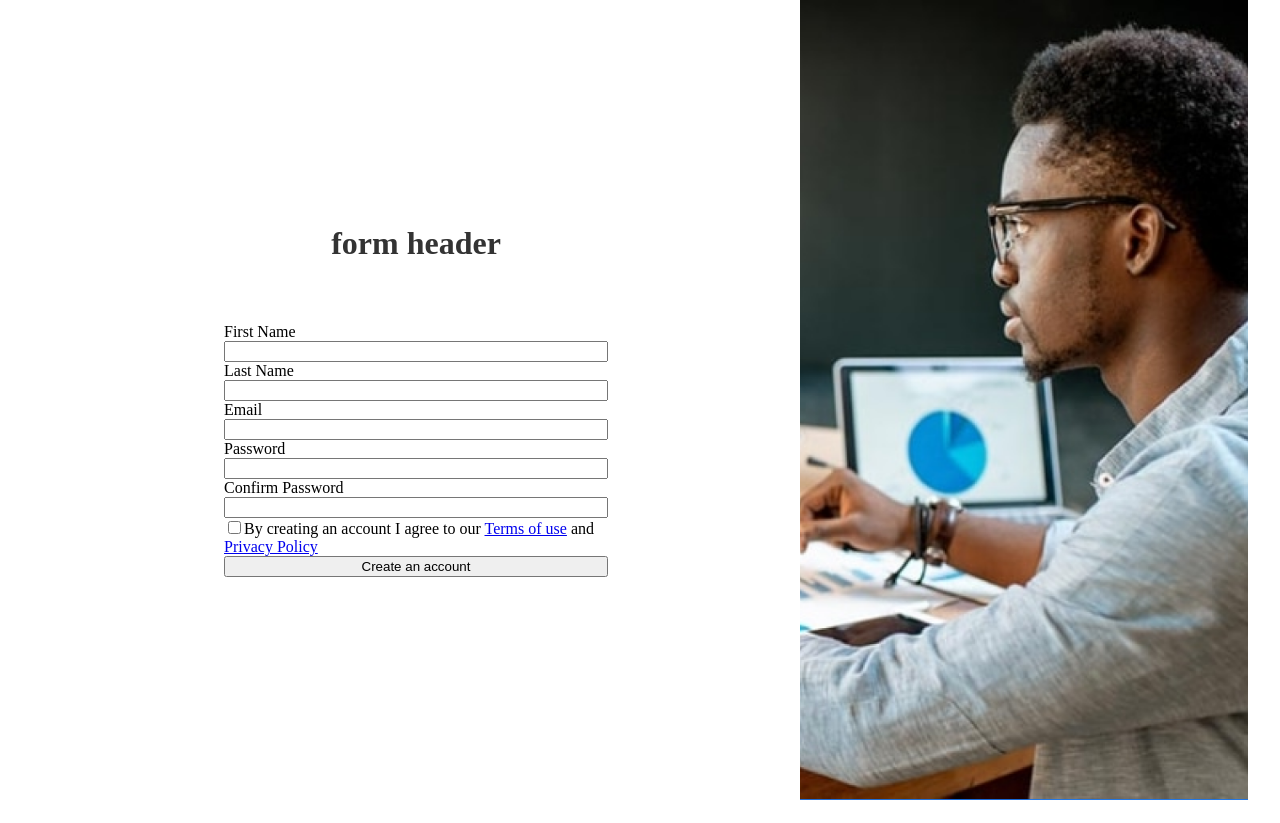
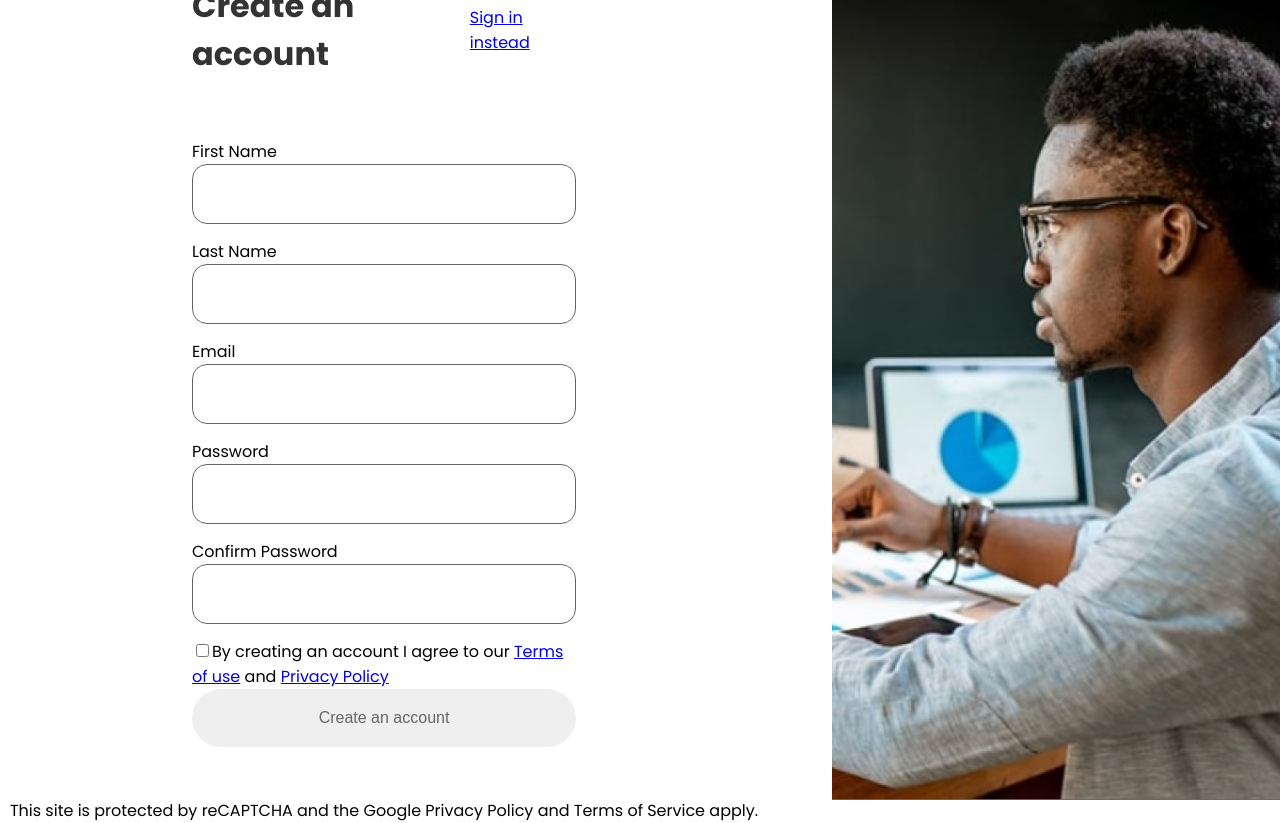
Before and after one commit to annuu1/meeting-scheduler, a React (Vite) app in the folder frontend/: page /signup in a window 1280 px wide. Built offline with nearby package versions, Linux system fonts and the light colour scheme.

Commit message:
updated  the font family

```diff
--- a/frontend/index.html
+++ b/frontend/index.html
@@ -3,6 +3,7 @@
   <head>
     <meta charset="UTF-8" />
     <link rel="icon" type="image/svg+xml" href="/vite.svg" />
+    <link href="https://fonts.googleapis.com/css2?family=Poppins:wght@300;400;500;600;700&family=Roboto:wght@300;400;500;700&family=Open+Sans:wght@300;400;600&display=swap" rel="stylesheet">
     <meta name="viewport" content="width=device-width, initial-scale=1.0" />
     <title>CNNCT</title>
   </head>
--- a/frontend/src/App.css
+++ b/frontend/src/App.css
@@ -1,3 +1,5 @@
 body{
     margin: 0;
+    font-family: 'Poppins', sans-serif;
+    box-sizing: border-box;
 }
--- a/frontend/src/components/auth/Signup.jsx
+++ b/frontend/src/components/auth/Signup.jsx
@@ -1,6 +1,6 @@
 import React, {useState} from 'react'
 import axios from 'axios'
-import {useNavigate} from 'react-router-dom'
+import {Link, useNavigate} from 'react-router-dom'
 
 import styles from '../../styles/Auth.module.css'
 
@@ -44,29 +44,31 @@ function Signup() {
     <div className={styles.container}>
       <div className={styles.formContainer}>
           <div className={styles.formHeader}>
-              <h1>form header</h1>
+              <h1>Create an account</h1>
+              <Link to="/login">Sign in instead</Link>
           </div>
           <form className={styles.form} onSubmit={handleSubmit} >
             <label htmlFor ='firstName'>First Name</label>
-            <input type="text" name='firstName' value={formData.firstName} onChange={handleChange} required/>
+            <input type="text" name='firstName' className={styles.input} value={formData.firstName} onChange={handleChange} required/>
             <label htmlFor = 'lastName'>Last Name</label>
-            <input type="text" name='lastName' value={formData.lastName} onChange={handleChange} required/>
+            <input type="text" name='lastName' className={styles.input} value={formData.lastName} onChange={handleChange} required/>
             <label htmlFor = 'email'>Email</label>
-            <input type="email" name='email' value={formData.email} onChange={handleChange} required/>
+            <input type="email" name='email' className={styles.input} value={formData.email} onChange={handleChange} required/>
             <label htmlFor = 'password'>Password</label>
-            <input type="password" name='password' value={formData.password} onChange={handleChange} required/>
+            <input type="password" name='password' className={styles.input} value={formData.password} onChange={handleChange} required/>
             <label htmlFor = 'confirmPassword'>Confirm Password</label>
-            <input type="password" name='confirmPassword'
+            <input type="password" name='confirmPassword' className={styles.input}
             value={formData.confirmPassword} onChange={handleChange} required/>
             <div className={styles.terms}>
                 <input type="checkbox" id="terms" required/>
                 <label htmlFor="terms">By creating an account I agree to our <a href="#">Terms of use</a> and <a href="#">Privacy Policy</a></label>
             </div>
-            <button type="submit">Create an account</button>
+            <button  className={styles.btn}  type="submit">Create an account</button>
             {
               error && <p style={{color:'red'}}>{error}</p>
             }
           </form>
+          <p>This site is protected by reCAPTCHA and the Google Privacy Policy and Terms of Service apply.</p>
       </div>
       <div className={styles.imageContainer}>
         <img src={authImg} alt="auth image bg" />
--- a/frontend/src/styles/Auth.module.css
+++ b/frontend/src/styles/Auth.module.css
@@ -1,8 +1,13 @@
+body {
+    font-family: 'Poppins', sans-serif; /* Fallback to sans-serif if Poppins is not available */
+    box-sizing: border-box; /* Makes sizing more predictable */
+}
 .container{
     display: flex;
-    justify-content: center;
+    justify-content: space-between;
     align-items: center;
     height: 100vh;
+    width: 100%;
 }
 .formContainer{
     display: flex;
@@ -13,8 +18,12 @@
     height: 100%;
 }
 .formHeader{
+        display: flex;
+        justify-content: space-between;
+        align-items: center;
         color: #333333;
         margin-bottom: 20px;
+        width: 50%;
     }
 .formHeaderSignin{
     color: #000000;
```
